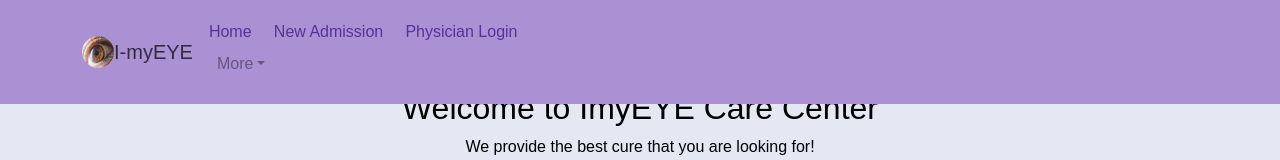
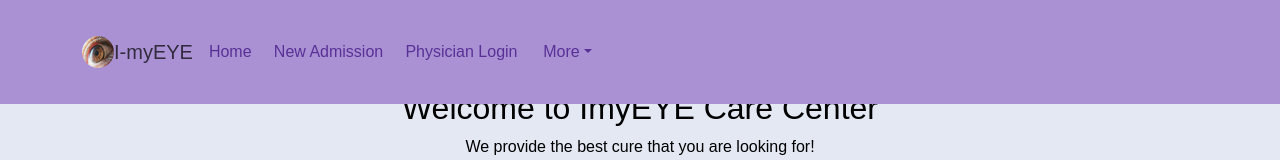
Before and after one commit to pilot-satyam/MedicalProject, a React (Create React App) app in the folder MedicalProjects/frontend/: page / in a window 1280 px wide. Shown: the top 160 px of the page. Built offline with nearby package versions, Linux system fonts and the light colour scheme.

Commit message:
NavBar changes

```diff
--- a/MedicalProjects/frontend/src/Components/CustomNavbar.jsx
+++ b/MedicalProjects/frontend/src/Components/CustomNavbar.jsx
@@ -3,7 +3,7 @@ import Nav from 'react-bootstrap/Nav';
 import Navbar from 'react-bootstrap/Navbar';
 import NavDropdown from 'react-bootstrap/NavDropdown';
 import { NavLink } from 'react-router-dom';
-
+import "../Style/Global.css";
 
 const CustomNavbar =()=> {
   return (
@@ -18,7 +18,7 @@ const CustomNavbar =()=> {
             {/* <Nav className='me-auto'> */}
             <NavLink to="/login" style={{textDecoration: 'none'}}> New Admission &nbsp;&nbsp;&nbsp; </NavLink>
             <NavLink to='/physicianlogin' style={{textDecoration: 'none'}}>Physician Login &nbsp;&nbsp;&nbsp;</NavLink>
-            <NavDropdown title="More" id="basic-nav-dropdown">
+            <NavDropdown title="More" id="basic-nav-dropdown" className='nav'>
               <NavDropdown.Item href="/services" >Services</NavDropdown.Item>
               <NavDropdown.Item href="/contactUs">
                 Contact Us
--- a/MedicalProjects/frontend/src/Style/Global.css
+++ b/MedicalProjects/frontend/src/Style/Global.css
@@ -91,3 +91,8 @@
   .bg2{
     background-color: #7657b1;
   }
+
+
+  .nav {
+    display: inline-block;
+  }
```
